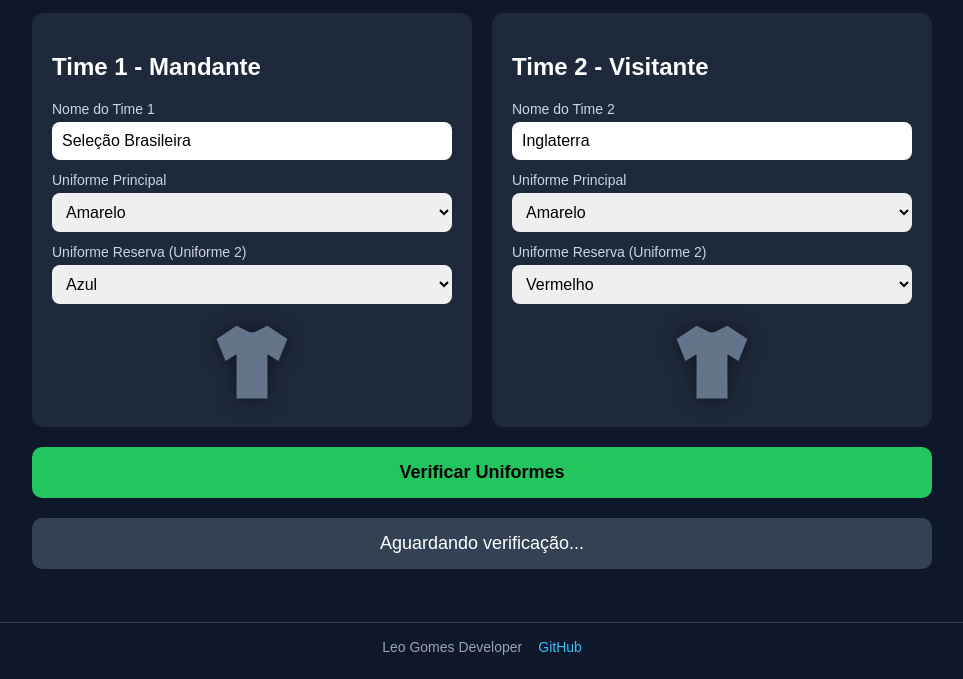
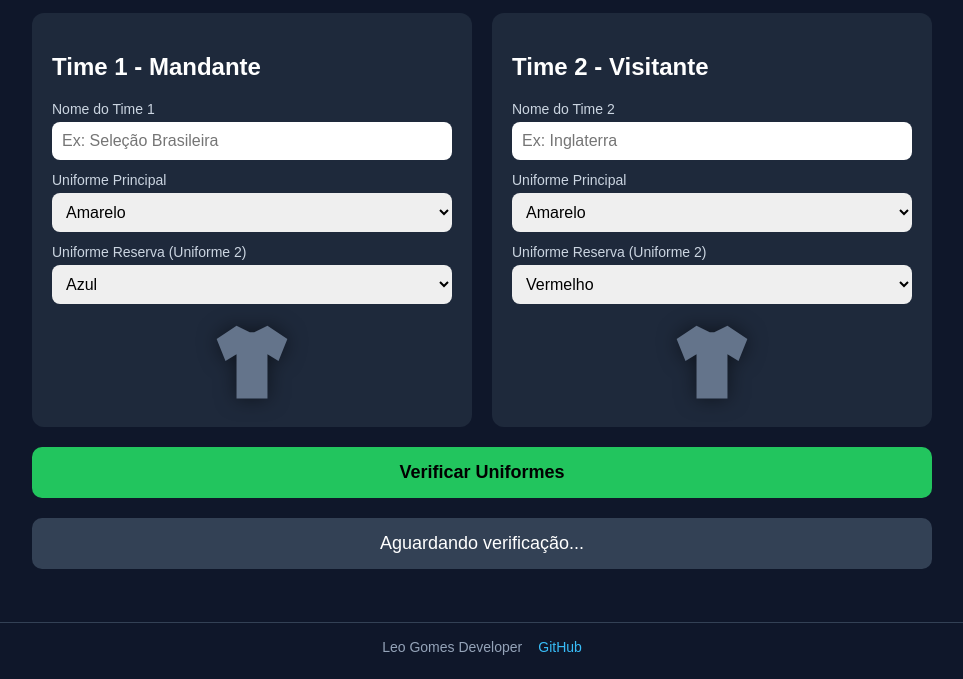
Before and after one commit to leo-gomes-dev/logica-selecao, a plain HTML site: page index.html in a window 1280 px wide. Shown: the part 121-800 px from the top of the page, without its empty margins (158-1121 px from the left). Drawn offline with Linux system fonts and the light colour scheme.

Commit message:
fix: corrige value dos inputs para vazio

```diff
--- a/index.html
+++ b/index.html
@@ -17,12 +17,7 @@
         <section class="card">
           <h2>Time 1 - Mandante</h2>
           <label>Nome do Time 1</label>
-          <input
-            type="text"
-            id="time1"
-            placeholder="Ex: Seleção Brasileira"
-            value="Seleção Brasileira"
-          />
+          <input type="text" id="time1" placeholder="Ex: Seleção Brasileira" />
 
           <label>Uniforme Principal</label>
           <select id="uniforme1">
@@ -51,12 +46,7 @@
         <section class="card">
           <h2>Time 2 - Visitante</h2>
           <label>Nome do Time 2</label>
-          <input
-            type="text"
-            id="time2"
-            placeholder="Ex: Inglaterra"
-            value="Inglaterra"
-          />
+          <input type="text" id="time2" placeholder="Ex: Inglaterra" />
 
           <label>Uniforme Principal</label>
           <select id="uniforme2">
```
